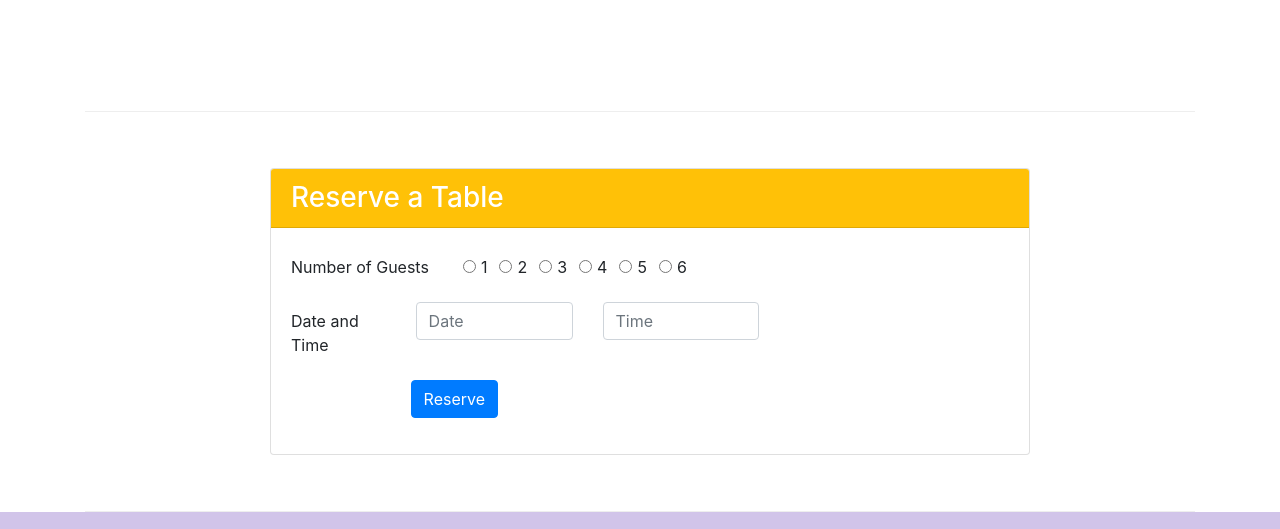
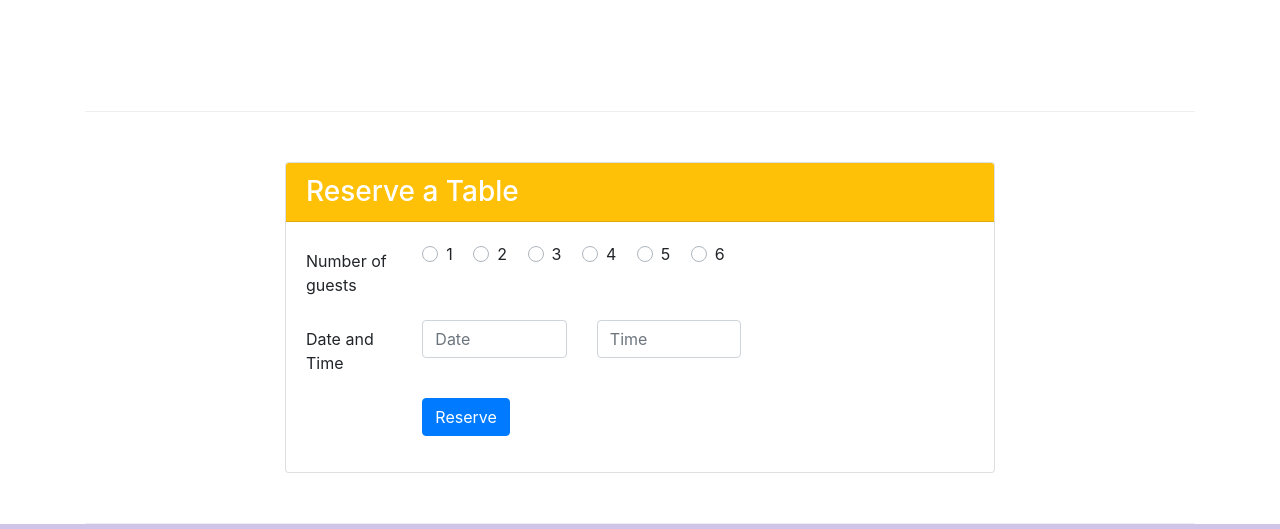
Before and after one commit to phatsumo/bootstrap4, a plain HTML site: page index.html in a window 1280 px wide. Shown: the part 1422-1951 px from the top of the page. Drawn offline with nearby package versions, Linux system fonts and the light colour scheme.

Commit message:
polishing index.html

```diff
--- a/index.html
+++ b/index.html
@@ -112,55 +112,56 @@
 
         <!--Reserve a table form-->
         <div class="row row-content align-items-center">
-            <div class="card offset-sm-2">
+            <div class="col-12 col-sm-8 offset-sm-2 align-self-center">
+                <div class="card">
                     <h3 class="card-header bg-warning text-white">Reserve a Table</h3>
                     <div class="card-body">
-                    <a name="reserveTable"></a>
-                    <form>
+                        <form id="reserveTable">
                             <div class="form-group row">
-                            <label for="numguests" class="col-form-label col-sm-3">Number of Guests</label>
-                            <div class="form-check form-check-inline">
-                                <input class="form-check-input" type="radio" name="n1Radio" id="n1Radio" value="1">
-                                <label class="form-check-label" for="n1Radio">1</label>
+                                <label for="feedback" class="col-sm-2 col-form-label">Number of guests</label>
+                                <div class="col-12 col-sm-6">
+                                    <div class="custom-control custom-radio custom-control-inline">
+                                        <input type="radio" id="customRadioInline1" name="customRadioInline1" class="custom-control-input">
+                                        <label class="custom-control-label" for="customRadioInline1">1</label>
                                     </div>
-                            <div class="form-check form-check-inline">
-                                <input class="form-check-input" type="radio" name="n2Radio" id="n2Radio" value="2">
-                                <label class="form-check-label" for="n2Radio">2</label>
+                                    <div class="custom-control custom-radio custom-control-inline">
+                                        <input type="radio" id="customRadioInline2" name="customRadioInline1" class="custom-control-input">
+                                        <label class="custom-control-label" for="customRadioInline2">2</label>
                                     </div>
-                            <div class="form-check form-check-inline">
-                                <input class="form-check-input" type="radio" name="n3Radio" id="n3Radio" value="3">
-                                <label class="form-check-label" for="n3Radio">3</label>
+                                    <div class="custom-control custom-radio custom-control-inline">
+                                        <input type="radio" id="customRadioInline3" name="customRadioInline1" class="custom-control-input">
+                                        <label class="custom-control-label" for="customRadioInline2">3</label>
                                     </div>
-                            <div class="form-check form-check-inline">
-                                <input class="form-check-input" type="radio" name="n4Radio" id="n4Radio" value="4">
-                                <label class="form-check-label" for="n4Radio">4</label>
+                                    <div class="custom-control custom-radio custom-control-inline">
+                                        <input type="radio" id="customRadioInline4" name="customRadioInline1" class="custom-control-input">
+                                        <label class="custom-control-label" for="customRadioInline2">4</label>
                                     </div>
-                            <div class="form-check form-check-inline">
-                                <input class="form-check-input" type="radio" name="n5Radio" id="n5Radio" value="5">
-                                <label class="form-check-label" for="n5Radio">5</label>
+                                    <div class="custom-control custom-radio custom-control-inline">
+                                        <input type="radio" id="customRadioInline5" name="customRadioInline1" class="custom-control-input">
+                                        <label class="custom-control-label" for="customRadioInline2">5</label>
                                     </div>
-                            <div class="form-check form-check-inline">
-                                <input class="form-check-input" type="radio" name="n6Radio" id="n6Radio" value="6">
-                                <label class="form-check-label" for="n6Radio">6</label>
+                                    <div class="custom-control custom-radio custom-control-inline">
+                                        <input type="radio" id="customRadioInline6" name="customRadioInline1" class="custom-control-input">
+                                        <label class="custom-control-label" for="customRadioInline2">6</label>
                                     </div>
                                 </div>
-
+                            </div>
                             <div class="form-group row">
-                            <label for="reserveDateTime" class="col-form-label col-sm-2">Date and Time</label>
-                            <div class="col-sm-3">
-                                <input type="text" class="form-control" id="reserveDate" name="reserveDate" placeholder="Date">
+                                <label for="date" class="col-sm-2 col-form-label">Date and Time</label>
+                                <div class="col-12 col-sm-3">
+                                    <input type="tel" class="form-control" id="date" name="date" placeholder="Date">
                                 </div>
-                            <div class="col-sm-3">
-                                <input type="text" class="form-control" id="reserveTime" name="reserveTime" placeholder="Time">
+                                <div class="col-12 col-sm-3">
+                                    <input type="tel" class="form-control" id="time" name="time" placeholder="Time">
                                 </div>
                             </div>
-
-                        <div class="form-group row offset-sm-2">
-                            <div>
+                            <div class="form-group row">
+                                <div class="offset-md-2 col-md-10">
                                     <button type="submit" class="btn btn-primary">Reserve</button>
                                 </div>
                             </div>
                         </form>
+                    </div>
                 </div>
             </div>
         </div>
```
Lines whose indentation alone changed are shown as unchanged.
